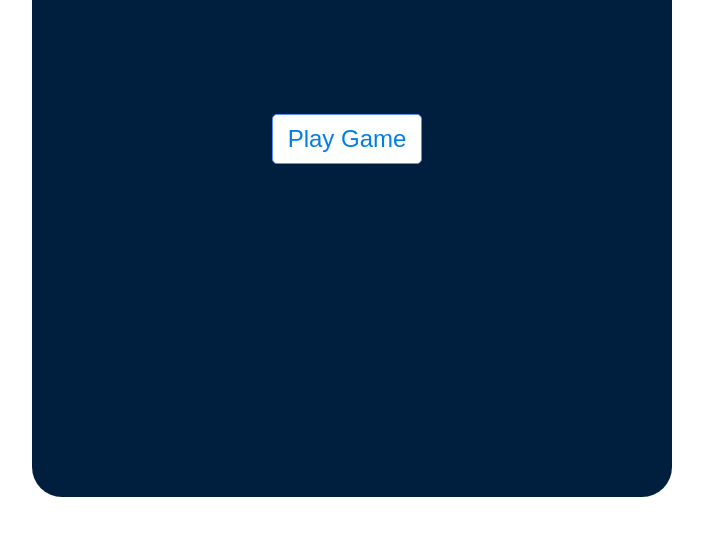
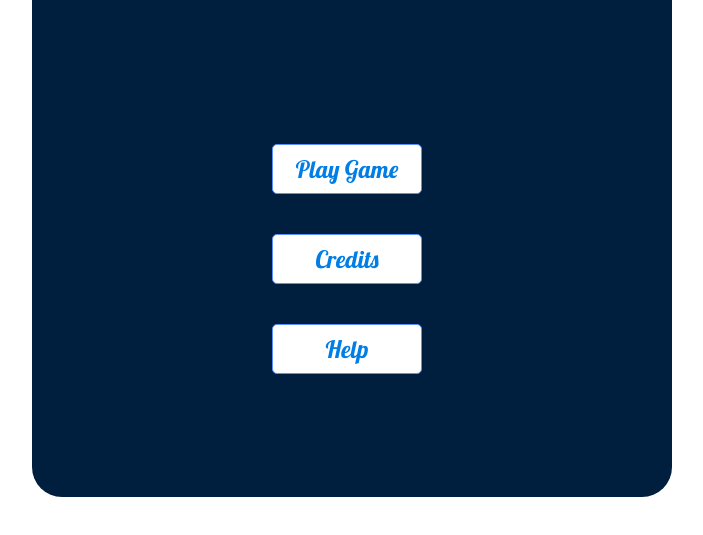
Before and after one commit to hasan9794/Beautiful-Designed-Guess-Game, a plain HTML site: page index.html in a window 1280 px wide. Shown: the part 153-688 px from the top of the page, without its empty margins (288-991 px from the left). Drawn offline with nearby package versions, Linux system fonts and the light colour scheme.

Commit message:
Add files via upload

```diff
--- a/index.html
+++ b/index.html
@@ -4,7 +4,7 @@
 <head>
     <meta charset="utf-8" />
     <meta http-equiv="X-UA-Compatible" content="IE=edge">
-    <title>Page Title</title>
+    <title>Mini Guess Game</title>
     <meta name="viewport" content="width=device-width, initial-scale=1">
     <link rel="stylesheet" type="text/css" media="screen" href="resources/main.css" />
     <link href="https://fonts.googleapis.com/css?family=Lobster" rel="stylesheet">
@@ -16,10 +16,15 @@
 
     <div id="main-box">
         <p id="welcome-text"> Welcome to Mini Game </p>
-        <button id="btn">Play Game</button>
+
+        <button id="btn" class="btn-style" >Play Game</button>
+        <button onclick="swal('This game is developed by Muhammad Hasan, student of Saylani Mass Traning')" id="info" class="btn-style" onclick="">Credits</button>
+        <button onclick="swal('You have three turns to select any boxes, if your boxes contains same number you win')" id="help" class="btn-style" onclick="">Help</button>
+
     </div>
 
     <script src="resources/main.js"></script>
+    <script src="https://unpkg.com/sweetalert/dist/sweetalert.min.js"></script>
 </body>
 
 </html>
--- a/resources/main.css
+++ b/resources/main.css
@@ -4,35 +4,39 @@ body {
 }
 
 #welcome-text {
+    font-family: 'Lobster', cursive;
     text-align: center;
     color: #fff;
-    font-family: 'Lobster', cursive;
     font-weight: 400;
     font-size: 36px;
 }
 
+#btn{
+    margin-top: 130px;
+}
 
-#btn{
+.btn-style {
+    font-family: 'Lobster', cursive;
     margin-left: 200px;
-    margin-top: 100px;
+    margin-top: 40px;
     width: 150px;
     height: 50px;
     border: 1px solid #5d8ffc;
     border-radius: 5px;
     background: #fff;
     color: #007ee6;
-    font-weight: 500;
+    font-weight: 400;
     font-size: 24px;
     transition: 0.3s;
 }
-#btn:hover{
+.btn-style:hover{
     background: #fff;
     color: #5d8ffc;
     cursor: pointer;
 }
 
 
-#main-box{
+#main-box {
     border-radius: 30px;
     padding-left: 40px;
     margin:0 auto;
@@ -42,6 +46,11 @@ body {
     background: #001f3f;
     overflow: hidden;
 }
+
+#main-box div:hover {
+    background: #c2bdbd;
+}
+
 span.text {
     font-size: 34px;
     font-weight: 700;
@@ -65,7 +74,3 @@ span.text {
     background: #aaaaaa;
     cursor: pointer;
 }
-
-#main-box div:hover{
-    background: #c2bdbd;
-}
--- a/resources/main.js
+++ b/resources/main.js
@@ -1,11 +1,17 @@
 var newBtn = document.getElementById("btn");
+var help = document.getElementById("help");
+var info = document.getElementById("info");
+
 var mainDiv = document.getElementById("main-box");
 var turns = [];
 var Id = 0;
 
 
+
 function newgame() {
     newBtn.style.display = "none";
+    help.style.display = "none";
+    info.style.display = "none";
 
     var textNode = document.createTextNode("Choose any three boxes :-)");
     var currenttext = document.getElementById("welcome-text");
```
Also changed, not shown: resources/magic_hat-512.png (added).
